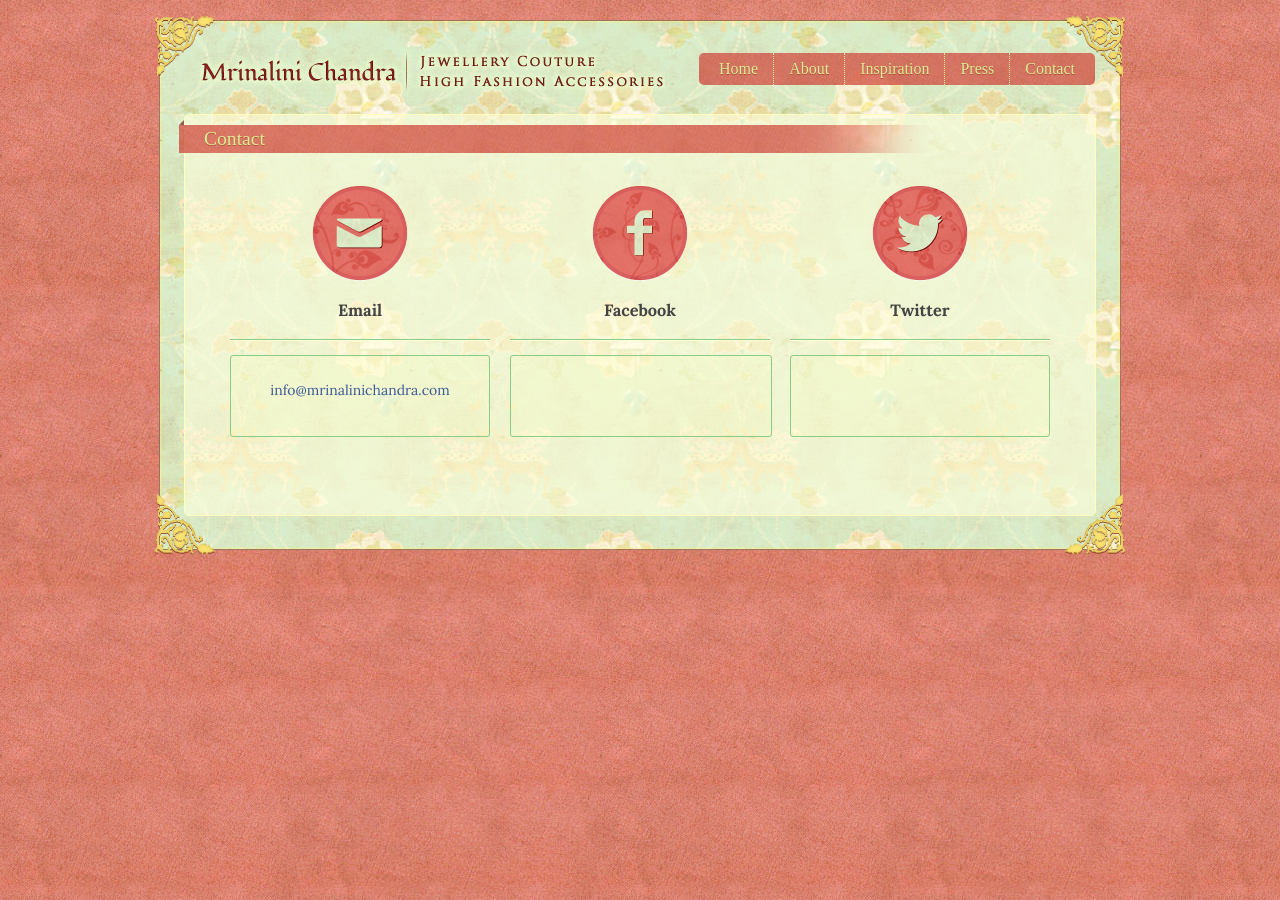
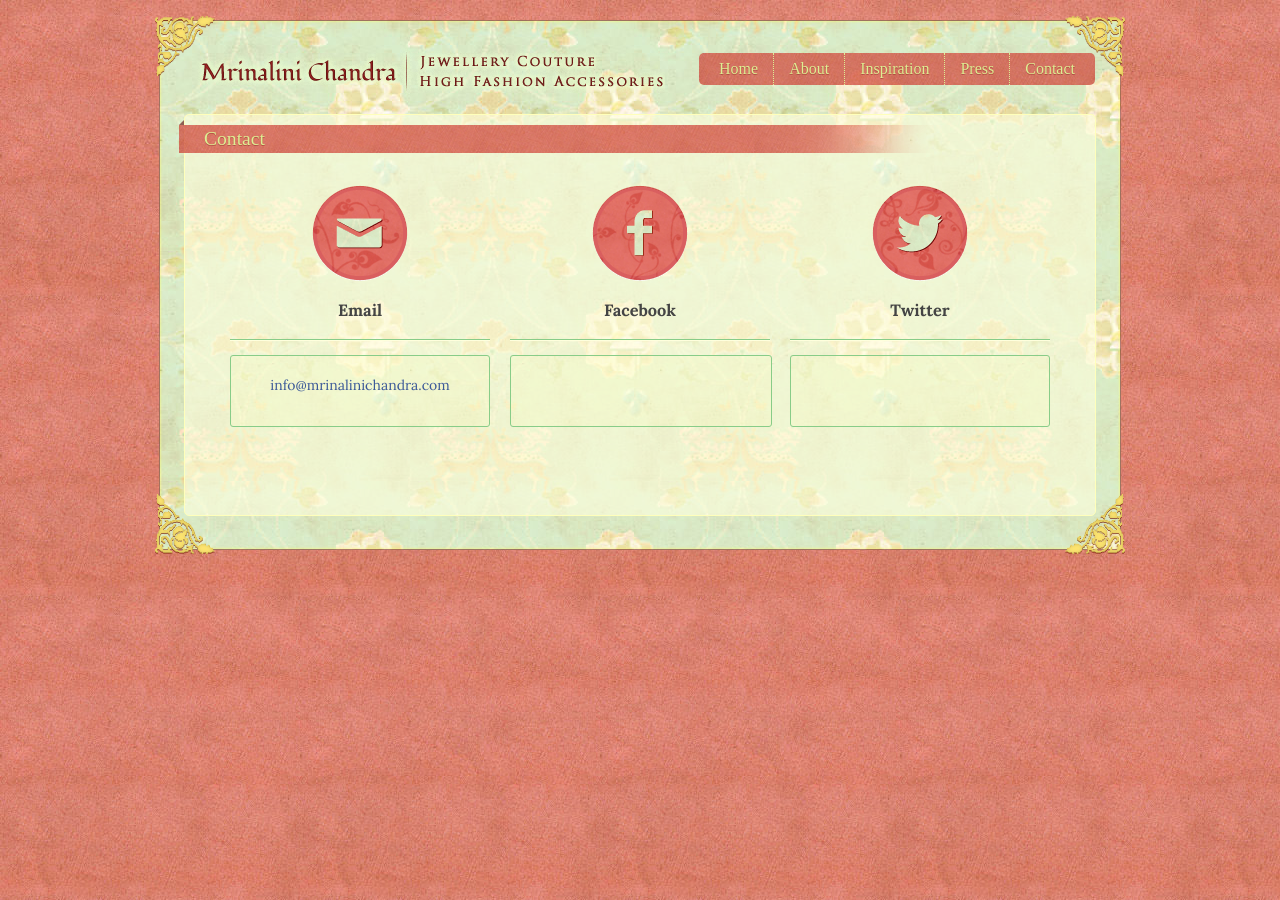
Before and after one commit to mrinalini/mrinalini.github.com, a Jekyll site: the page built from contact.html, in a window 1280 px wide. Built offline with Jekyll 4.4.1, drawn with Linux system fonts in a browser that asks for light colours; nearby versions of some CDN libraries; some web fonts are replaced.

Commit message:
Fixing contact box size issue.

```diff
--- a/css/main.css
+++ b/css/main.css
@@ -609,8 +609,8 @@ ul.press-gallery {
   height: 30px;
   vertical-align: middle;
   background-color: rgba(255, 255, 155, 0.1);
-  padding-top: 25px;
-  padding-bottom: 25px;
+  padding-top: 20px;
+  padding-bottom: 20px;
 }
 
 #contact-twitter .contact-box a {
@@ -633,7 +633,7 @@ ul.press-gallery {
 .fb-like-box {
   border: 1px solid #8C8;
   border-radius: 3px;
-  height: 80px;
+  height: 70px;
   vertical-align: middle;
   background-color: rgba(255, 255, 155, 0.1);
   width: 235px;
```
